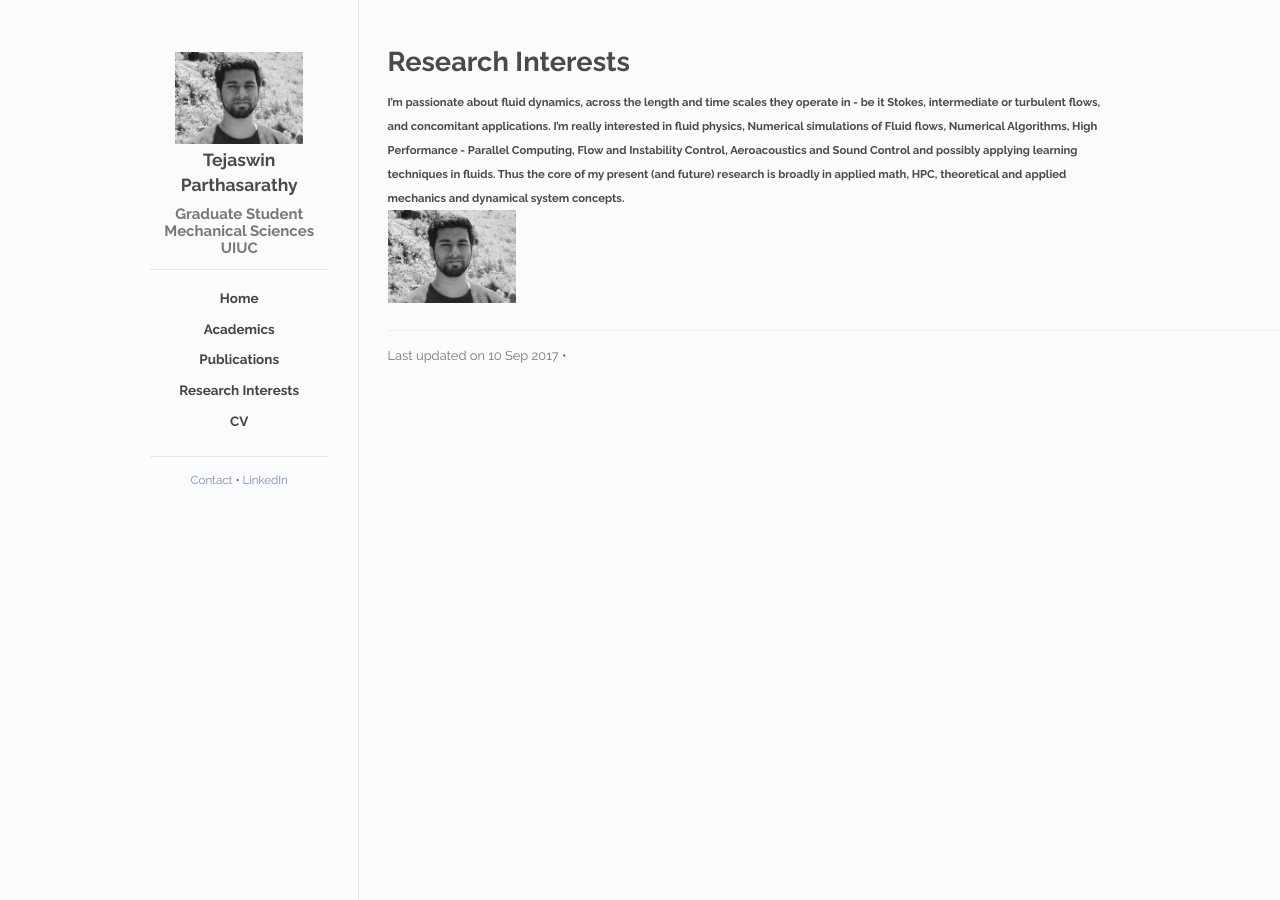
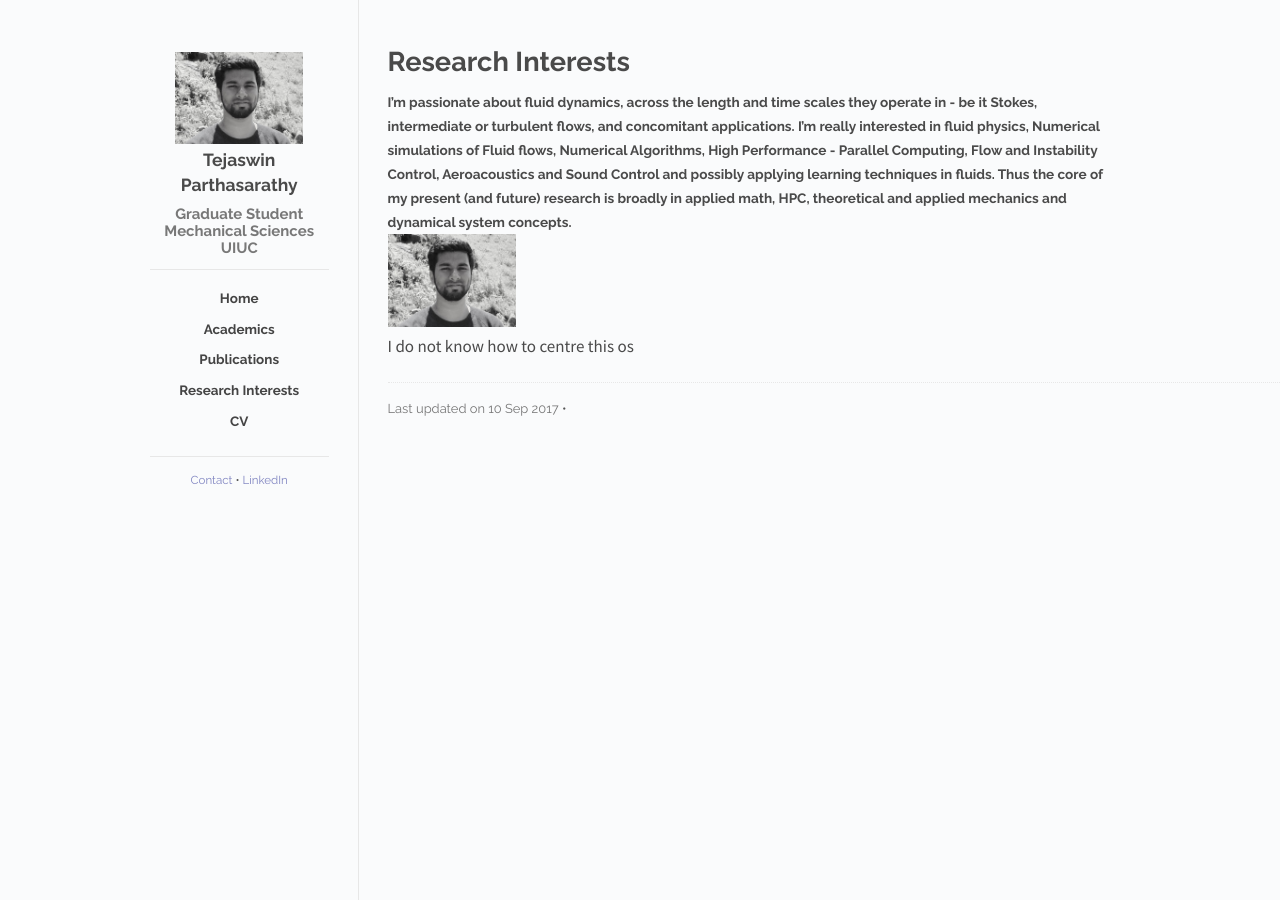
Before and after one commit to parthas1/parthas1.github.io, a Jekyll site: the page built from research/index.md, in a window 1280 px wide. Built offline with Jekyll 4.4.1, drawn with Linux system fonts in a browser that asks for light colours.

Commit message:
modified Research page

```diff
--- a/research/index.md
+++ b/research/index.md
@@ -5,6 +5,6 @@
 order: 4
 ---
 
-##### I'm passionate about fluid dynamics, across the length and time scales they operate in - be it Stokes, intermediate or turbulent flows, and concomitant applications. I'm really interested in fluid physics, Numerical simulations of Fluid flows, Numerical Algorithms, High Performance - Parallel Computing, Flow and Instability Control, Aeroacoustics and Sound Control and possibly applying learning techniques in fluids. Thus the core of my present (and future) research is broadly in applied math, HPC, theoretical and applied mechanics and dynamical system concepts.
+#### I'm passionate about fluid dynamics, across the length and time scales they operate in - be it Stokes, intermediate or turbulent flows, and concomitant applications. I'm really interested in fluid physics, Numerical simulations of Fluid flows, Numerical Algorithms, High Performance - Parallel Computing, Flow and Instability Control, Aeroacoustics and Sound Control and possibly applying learning techniques in fluids. Thus the core of my present (and future) research is broadly in applied math, HPC, theoretical and applied mechanics and dynamical system concepts.
 
-<h1 class="title"><img class="align-center" id="logo" src="/images/profile.jpg"></h1>
+<h1 class="title"><img class="img-center" id="logo" src="/images/profile.jpg"></h1> I do not know how to centre this os
```
